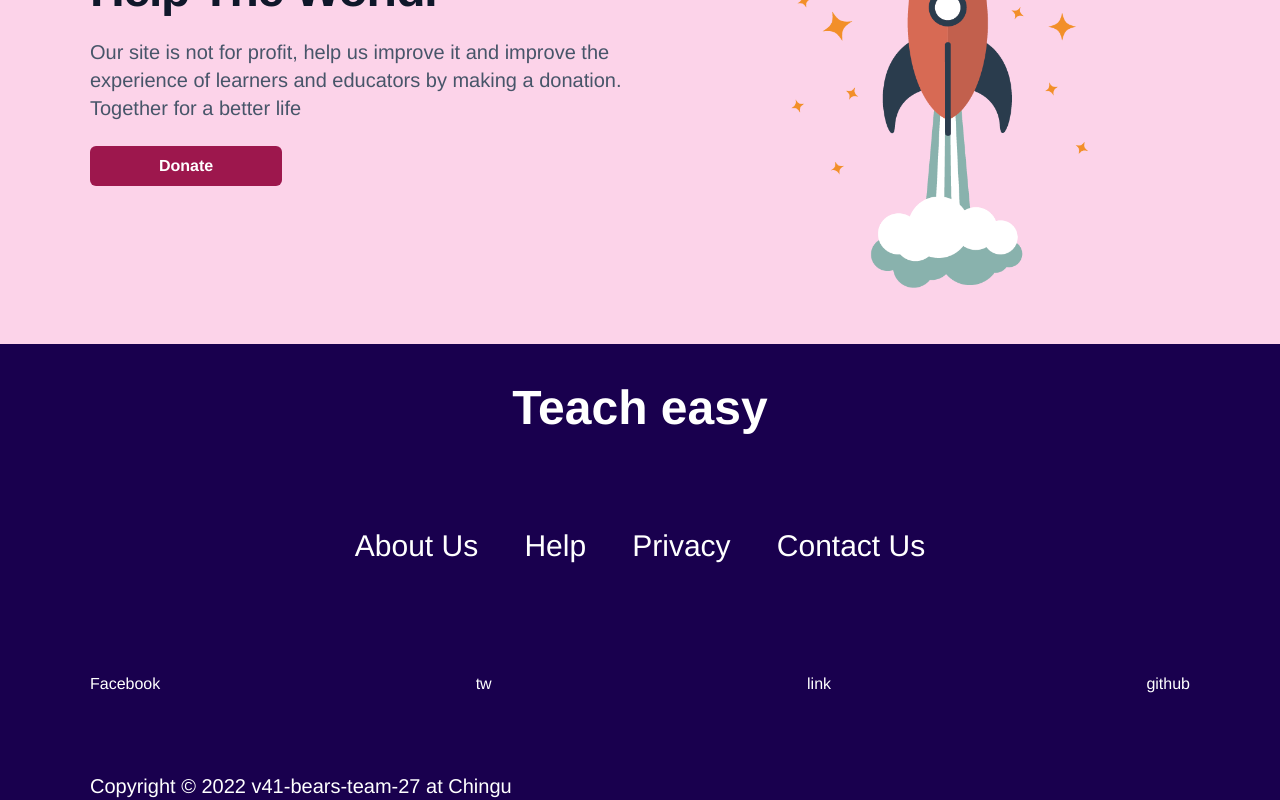
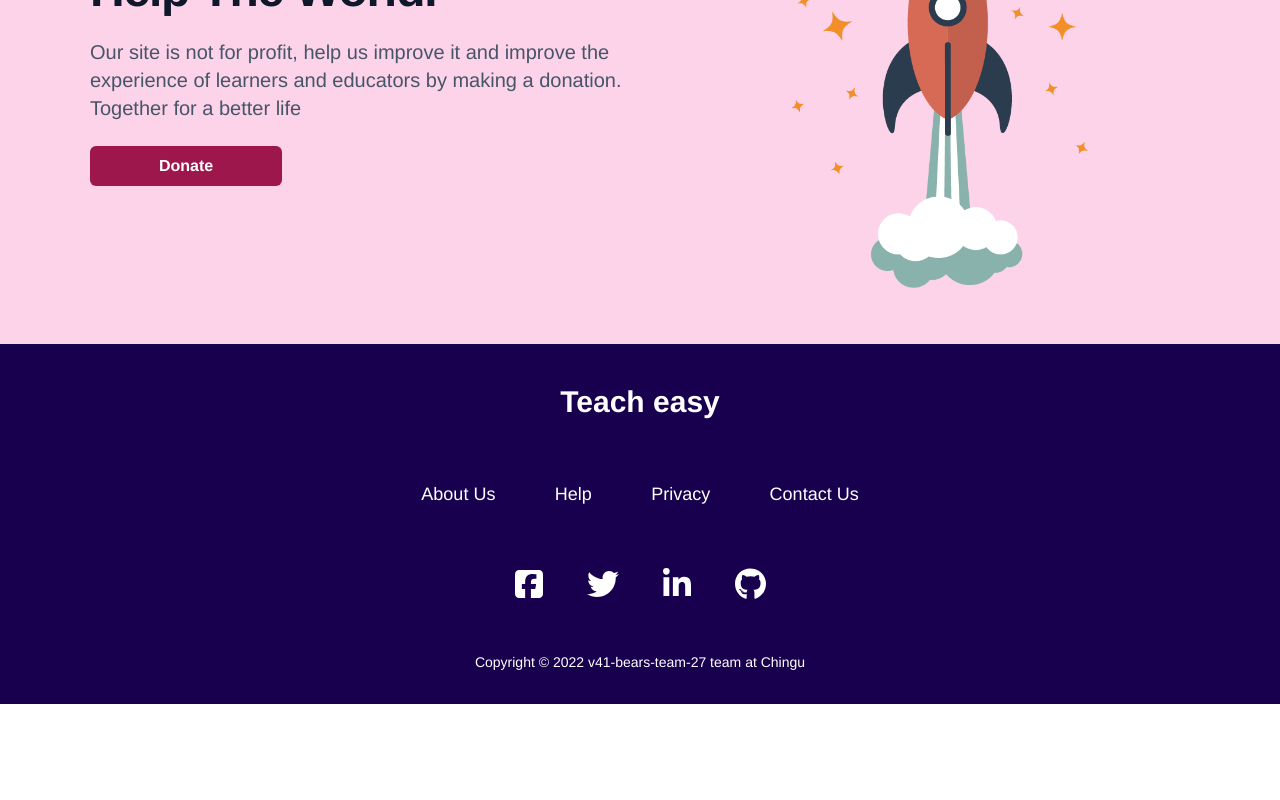
Before and after one commit to chingu-voyages/Teach-Easy, a React (Vite) app in the folder frontend/: page / in a window 1280 px wide. Shown: the part 2071-2871 px from the top of the page. After the commit the page ends 2775 px from the top, so only its background shows below. Built offline with nearby package versions, Linux system fonts and the light colour scheme.

Commit message:
finalize footer

```diff
--- a/frontend/package.json
+++ b/frontend/package.json
@@ -9,6 +9,9 @@
     "preview": "vite preview"
   },
   "dependencies": {
+    "@fortawesome/fontawesome-svg-core": "^6.2.0",
+    "@fortawesome/free-brands-svg-icons": "^6.2.0",
+    "@fortawesome/react-fontawesome": "^0.2.0",
     "react": "^18.2.0",
     "react-dom": "^18.2.0",
     "react-router-dom": "^6.4.2",
--- a/frontend/src/components/Footer/Footer.jsx
+++ b/frontend/src/components/Footer/Footer.jsx
@@ -1,27 +1,51 @@
 import React from 'react';
+import { FontAwesomeIcon } from '@fortawesome/react-fontawesome';
+import {
+  faFacebookSquare,
+  faTwitter,
+  faLinkedinIn,
+  faGithub,
+} from '@fortawesome/free-brands-svg-icons';
+import './Footer.scss';
 
 const Footer = () => {
   return (
     <div className="footer bg-[#19004E] text-white">
       <div className="container px-5 m-auto lg:w-[960px] xl:w-[1140px] 2xl:w-[1320px] h-full">
-        <h2 className="text-4xl sm:text-3xl lg:text-5xl text-center dark:text-white py-10 font-semibold">
+        <h2 className="text-2xl sm:text-1xl lg:text-3xl text-center dark:text-white py-10 font-semibold">
           Teach easy
         </h2>
-        <div className="w-full md:px-[20%] flex flex-wrap gap-[7%] py-14 items-center justify-center justify-self-center">
-          <div className="text-3xl">About Us</div>
-          <div className="text-3xl">Help</div>
-          <div className="text-3xl">Privacy</div>
-          <div className="text-3xl">Contact Us</div>
+        <div className="w-full md:px-[20%] flex flex-wrap gap-[9%] py-5 items-center justify-center justify-self-center">
+          <div className="text-lg">About Us</div>
+          <div className="text-lg">Help</div>
+          <div className="text-lg">Privacy</div>
+          <div className="text-lg">Contact Us</div>
         </div>
-        <div className="w-full flex flex-wrap gap-[5%] py-14 items-center justify-center md:justify-between">
-          <div className="">Facebook</div>
-          <div className="">tw</div>
-          <div className="">link</div>
-          <div className="">github</div>
+        <div className="w-full flex flex-wrap gap-[4%] py-10 items-center justify-center">
+          <FontAwesomeIcon icon={faFacebookSquare} size="2x" />
+          <FontAwesomeIcon icon={faTwitter} size="2x" />
+          <FontAwesomeIcon icon={faLinkedinIn} size="2x" />
+          <a href="https://github.com/chingu-voyages/Teach-Easy">
+            <FontAwesomeIcon
+              icon={faGithub}
+              size="2x"
+              className="footer-icon-link"
+            />
+          </a>
         </div>
-        <div className="content w-full md:w-[50%] md:order-1 text-center">
-          <p className="mt-6 text-lg lg:text-xl text-center md:text-left max-w-3xl mx-auto dark:text-slate-400">
-            Copyright &copy; 2022 v41-bears-team-27 at Chingu
+        <div className="content w-full md:order-1 text-center pb-8">
+          <p className="mt-3 text-sm  text-center max-w-3xl mx-auto dark:text-slate-400">
+            Copyright &copy; 2022{' '}
+            <a
+              className="footer-link"
+              href="https://github.com/orgs/chingu-voyages/teams/v41-bears-team-27/members"
+            >
+              v41-bears-team-27 team
+            </a>{' '}
+            at{' '}
+            <a className="footer-link" href="https://www.chingu.io/">
+              Chingu
+            </a>
           </p>
         </div>
       </div>
--- /dev/null
+++ b/frontend/src/components/Footer/Footer.scss
@@ -0,0 +1,9 @@
+.footer {
+  &-link:hover {
+    text-decoration: underline;
+  }
+
+  &-icon-link:hover {
+    color: gray;
+  }
+}
```
Also changed, not shown: 1 other file (tests, documents, lock files or other folders).
